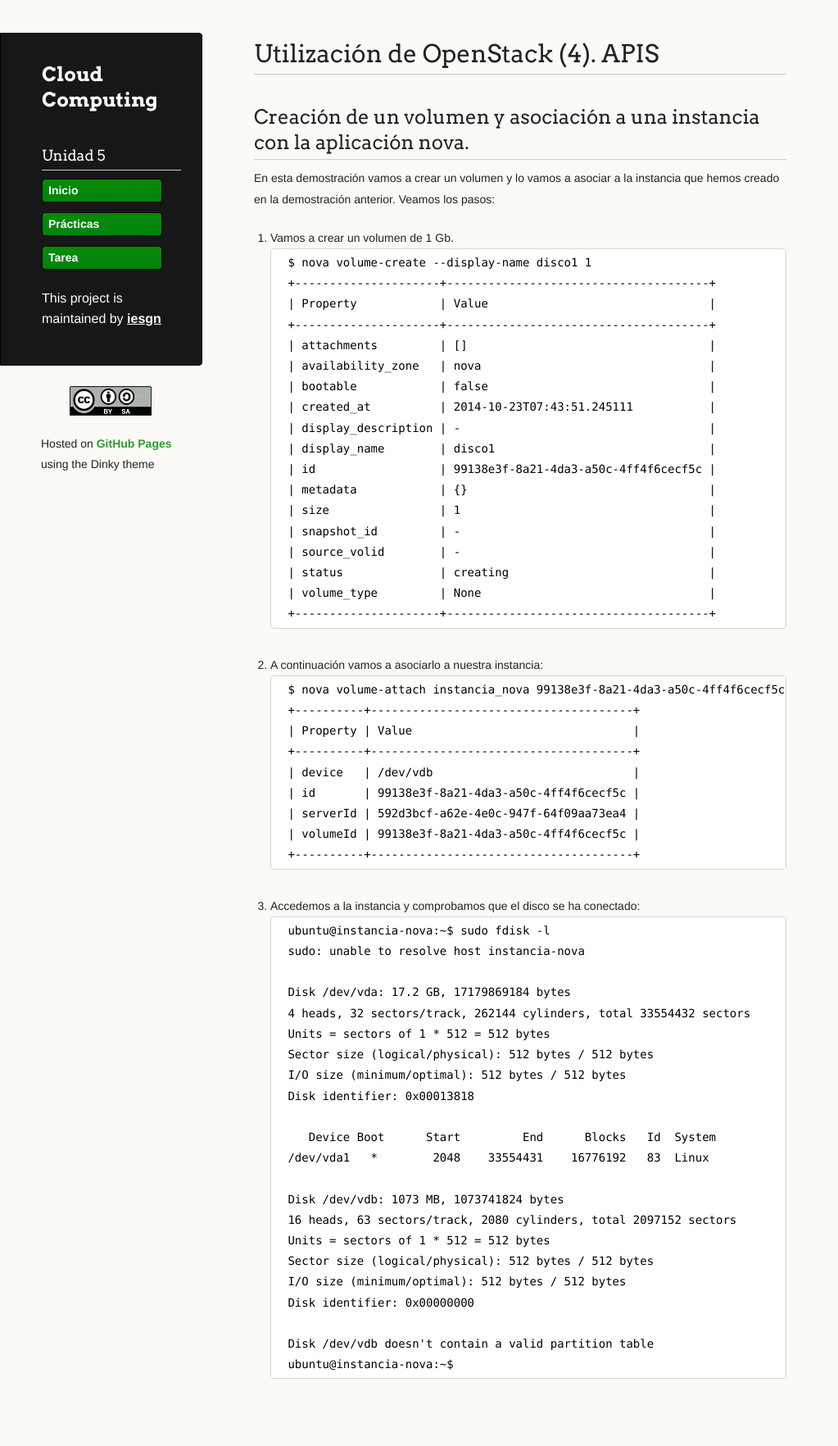
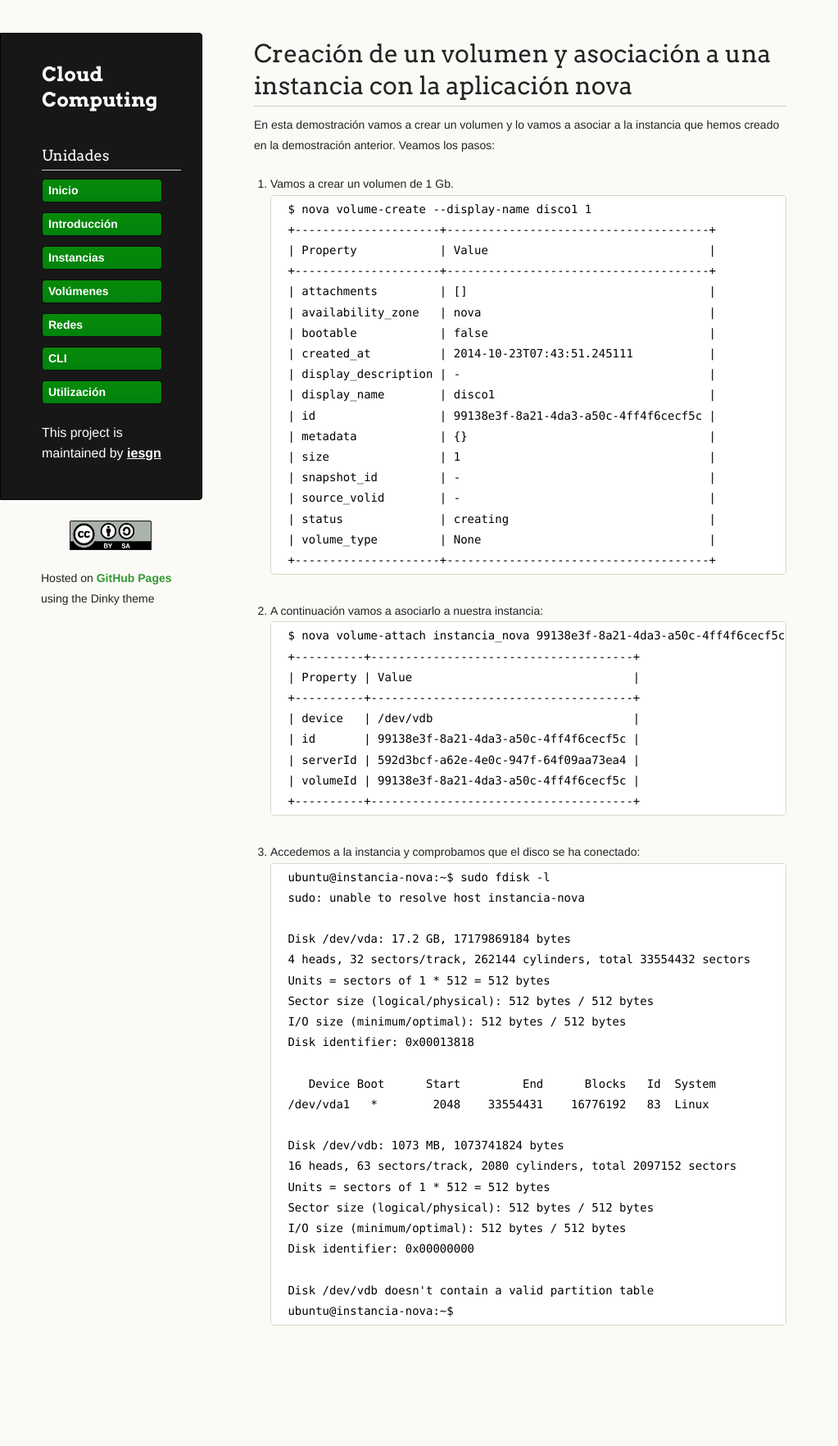
Before and after one commit to iesgn/cloud2, a Jekyll site: the page built from curso/u5/volumen.md, in a window 1280 px wide. Shown: the whole page at 82% size, without its empty margins (0-1023 px from the left). Built offline with Jekyll 4.4.1, drawn with Linux system fonts in a browser that asks for light colours; after the commit the page ends 1699 px from its top, so only the background shows below that.

Commit message:
Unidad 5. volumen.md

```diff
--- a/curso/u5/volumen.md
+++ b/curso/u5/volumen.md
@@ -1,10 +1,9 @@
 ---
 layout: blog
-tittle: Utilización de OpenStack (4). APIS
+tittle: Creación de un volumen y asociación a una instancia con la aplicación nova
 menu:
-  - Unidad 5
+  - Unidades
 ---
-##Creación de un volumen y asociación a una instancia con la aplicación nova.
 
 En esta demostración vamos a crear un volumen y lo vamos a asociar a la instancia que hemos creado en la demostración anterior. Veamos los pasos:
 
```
